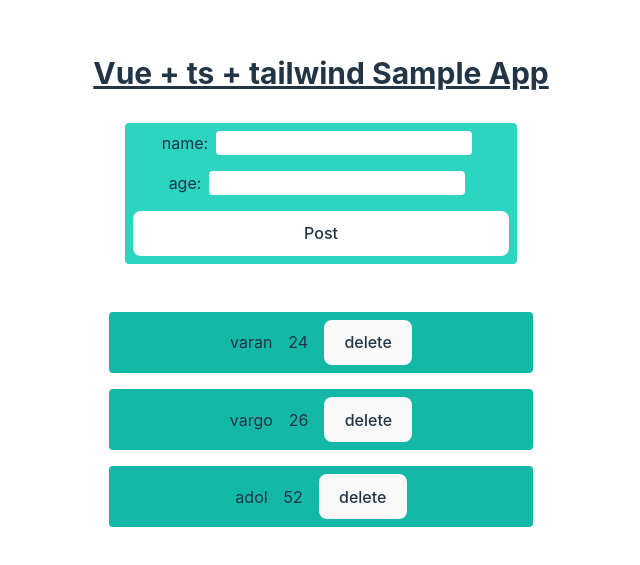
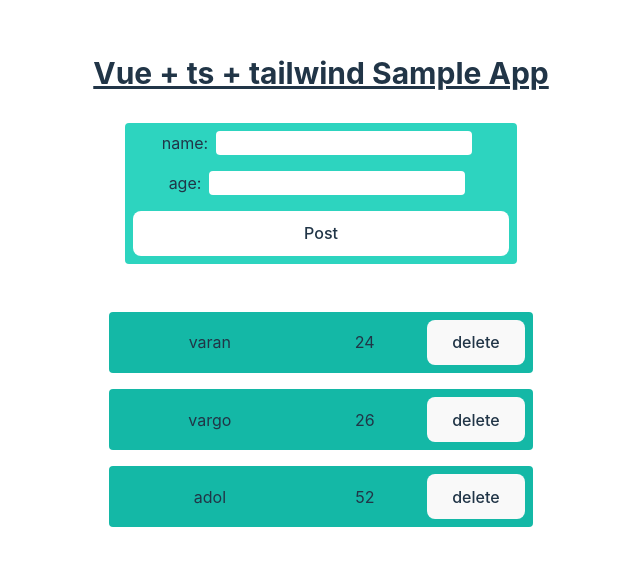
Before and after one commit to donuthole8/vue-ts-sample, a Vue app: page / in a window 1280 px wide. Shown: the part 101-666 px from the top of the page, without its empty margins (319-959 px from the left). Built offline with nearby package versions, Linux system fonts and the light colour scheme.

Commit message:
feat:データ追加機能

```diff
--- a/src/App.vue
+++ b/src/App.vue
@@ -8,6 +8,3 @@ import Persons from './components/Persons.vue'
   </h1>
   <Persons />
 </template>
-
-<style scoped>
-</style>
--- a/src/components/PersonLIst.vue
+++ b/src/components/PersonLIst.vue
@@ -9,10 +9,10 @@ defineProps<Props>()
 </script>
 
 <template>
-  <li class="bg-teal-500 rounded m-4" v-for="person in persons" :key="person.id">
-    <span class="m-2">{{ person.name }}</span>
-    <span class="m-2">{{ person.age }}</span>
-    <button class="m-2">
+  <li class="flex flex-row justify-center items-center bg-teal-500 rounded m-4" v-for="person in persons" :key="person.id">
+    <span class="basis-1/2 m-2">{{ person.name }}</span>
+    <span class="basis-1/4 m-2">{{ person.age }}</span>
+    <button class="basis-1/4 m-2">
       <span>delete</span>
     </button>
   </li>
--- a/src/components/PersonPostForm.vue
+++ b/src/components/PersonPostForm.vue
@@ -11,7 +11,6 @@ const register = () => {
     name: inputtedName.value,
     age: inputtedAge.value,
   }
-  console.log("person ...", person)
   emit('register', person)
 }
 </script>
--- a/src/components/Persons.vue
+++ b/src/components/Persons.vue
@@ -27,11 +27,15 @@ const persons: Ref<Person[]> = ref([
   },
 ])
 
+const registerPerson = (person: Person) => {
+  persons.value.push(person)
+}
+
 </script>
 
 <template>
   <div class="container flex flex-col">
-    <PersonPostForm />
+    <PersonPostForm @register="registerPerson"/>
     <div class="list-container">
       <ul>
         <PersonList :persons="persons"/>
```
